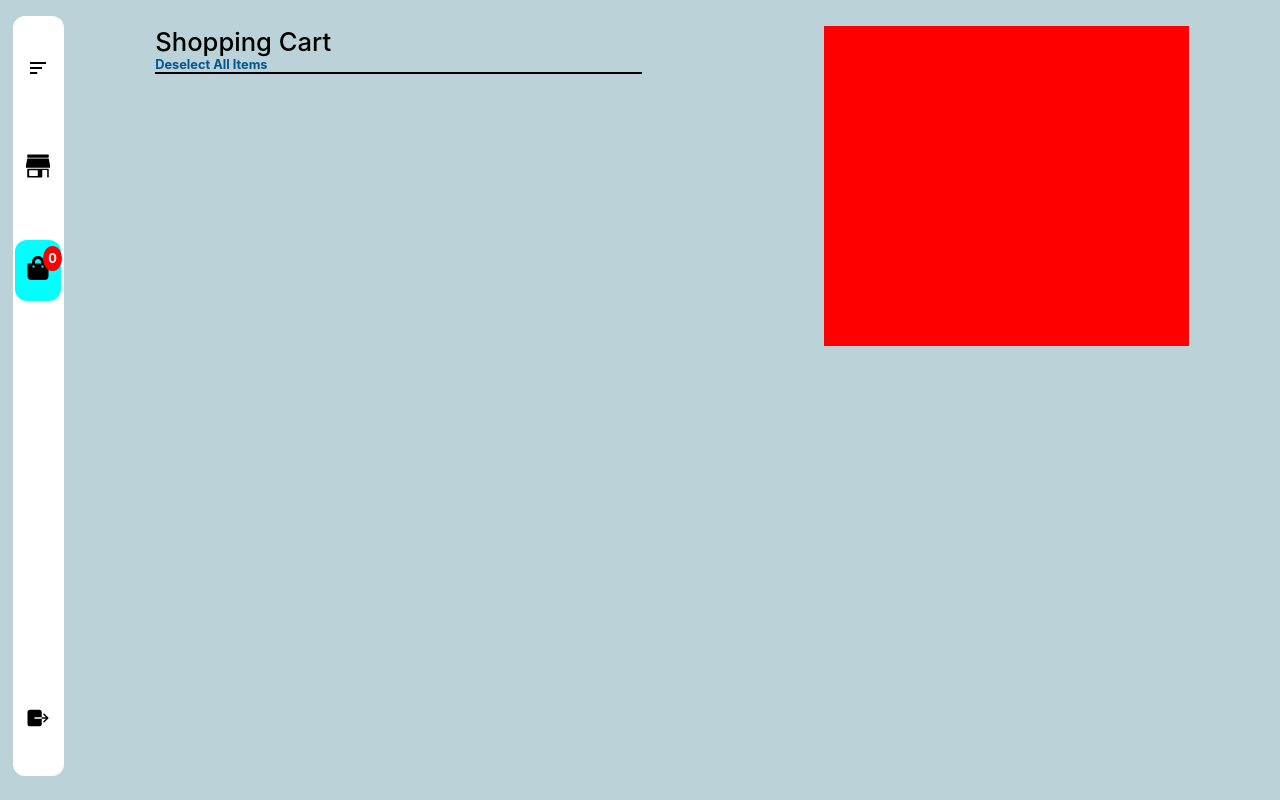
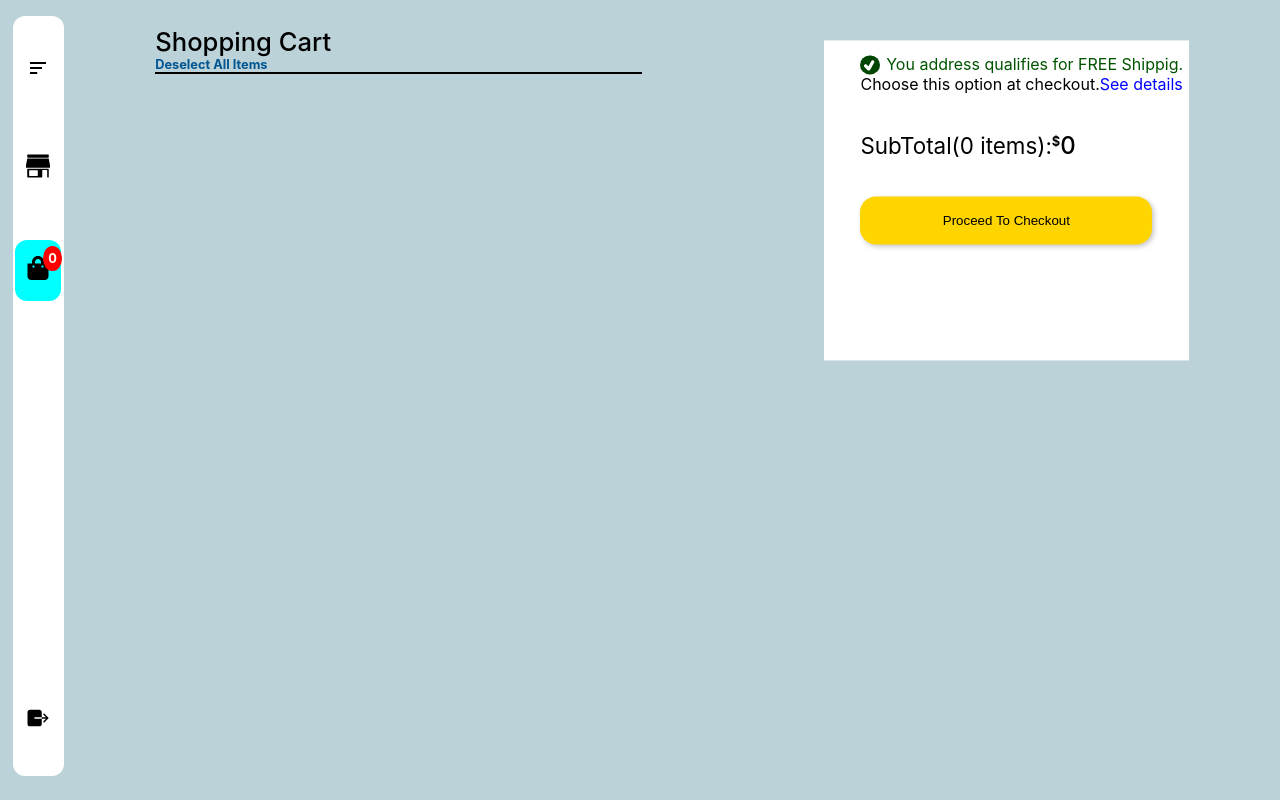
Before and after one commit to PrabeshPP/ecommerce, a React (Create React App) app: page /cart in a window 1280 px wide. Built offline with nearby package versions, Linux system fonts and the light colour scheme.

Commit message:
checkout component added

```diff
--- a/src/Component/Cart/Cart.js
+++ b/src/Component/Cart/Cart.js
@@ -2,13 +2,14 @@ import classes from "./Cart.module.css";
 import { useSelector } from "react-redux";
 import { BsPlusLg } from "react-icons/bs";
 import { BiMinus } from "react-icons/bi";
+import { TiTick } from "react-icons/ti";
 const Cart = () => {
   const cart = useSelector((state) => state.cart);
 
-  const loadItem=
-    cart.items.map((item)=>{
-    return <div className={classes.itemCard} key={item.id}>
-   <img src={item.image} className={classes.img} alt={item.title}/>
+  const loadItem = cart.items.map((item) => {
+    return (
+      <div className={classes.itemCard} key={item.id}>
+        <img src={item.image} className={classes.img} alt={item.title} />
 
         <div className={classes.desc}>
           <div className={classes.descHeader}>
@@ -25,8 +26,8 @@ const Cart = () => {
           </div>
         </div>
       </div>
-    })
-
+    );
+  });
 
   return (
     <div className={classes.bodyDiv}>
@@ -38,7 +39,31 @@ const Cart = () => {
         </div>
         {loadItem}
       </div>
-      <div className={classes.checkout}></div>
+      <div className={classes.checkout}>
+        <div className={classes.freeShip}>
+          <div className={classes.circleTick}>
+            <TiTick />
+          </div>
+          <p>You address qualifies for FREE Shippig.</p>
+        </div>
+        <div className={classes.details}>
+          <p>
+            Choose this option at checkout.
+            <span className={classes.span}>See details</span>
+          </p>
+        </div>
+        <div className={classes.subtotal}>
+          <span className={classes.span1}>
+            SubTotal({cart.totalQuantity} items):<sup className={classes.sup}>$</sup>
+            <span className={classes.span2}>
+            {cart.subTotal}
+            </span>
+          </span>
+        </div>
+        <button className={classes.button}>
+          Proceed To Checkout
+        </button>
+      </div>
     </div>
   );
 };
--- a/src/Component/Cart/Cart.module.css
+++ b/src/Component/Cart/Cart.module.css
@@ -41,9 +41,96 @@
 
 .checkout{
     flex: 0.3;
-    background-color: red;
-    height: 40vh;
+    background-color: white;
+    min-height: 40vh;
     margin-top: 2%;
+    position: sticky;
+    top:5%;
+    z-index: 10;
+    user-select: none;
+    -webkit-user-select: none;
+}
+
+.checkout .freeShip{
+    display: flex;
+    min-height: 10%;
+    align-items: center;
+    flex-wrap: wrap;
+    padding-left: 10%;
+    margin-top: 4%;
+
+}
+
+.freeShip .circleTick{
+    border-radius: 50px;
+    font-size: 1.2rem;
+    background-color: rgb(0, 70, 0);
+    color: white;
+    display: flex;
+    justify-content: center;
+    align-items: center;
+}
+
+.freeShip p{
+    padding-left: 2%;
+    color: rgb(0, 84, 0);
+}
+
+.details{
+    display: flex;
+    min-height: 10%;
+    align-items: center;
+    flex-wrap: wrap;
+    padding-left: 10%;
+}
+
+.details .span{
+    color:blue;
+}
+
+ .span:hover{
+     color: red;
+     cursor: pointer;
+
+}
+
+.subtotal{
+    width: 100%;
+    display: flex;
+    margin-top: 10%;
+    margin-left: 10%;
+}
+
+.subtotal .span1{
+    font-size: 1.4rem;
+    font-weight: 400;
+}
+
+.subtotal .span2{
+    font-size: 1.5rem;
+    font-weight: 500;
+}
+
+.subtotal .sup{
+    font-size: 0.8rem;
+    font-weight: bold;
+}
+
+.button{
+    height: 6vh;
+    width: 80%;
+    margin-left: 10%;
+    background-color: rgb(255, 213, 0);;
+    border-radius: 16px;
+    border: none;
+    outline: none;
+    box-shadow: 2px 2px 5px rgba(81, 78, 78, 0.331);
+    margin-top: 10%;
+}
+
+.button:hover{
+    cursor: pointer;
+    background-color: rgb(178, 148, 0);
 }
 
 .itemCard{
--- a/src/Store/cartSlice.js
+++ b/src/Store/cartSlice.js
@@ -3,6 +3,7 @@ import { createSlice } from "@reduxjs/toolkit";
 const initialState={
     items:[],
     totalQuantity:0,
+    subTotal:0,
     changed:false
 }
 
@@ -17,6 +18,7 @@ const CartSlice=createSlice(
                 //Find method will return undefined if item doesnot exit || it will return the first object or element we are searching
                 const itemExist=state.items.find((item)=>item.id===newItem.id);
                 state.totalQuantity++;
+                state.subTotal+=newItem.price;
                 state.changed=true;
                 if(!itemExist){
                     state.items.push({
```
Lines whose indentation alone changed are shown as unchanged.
